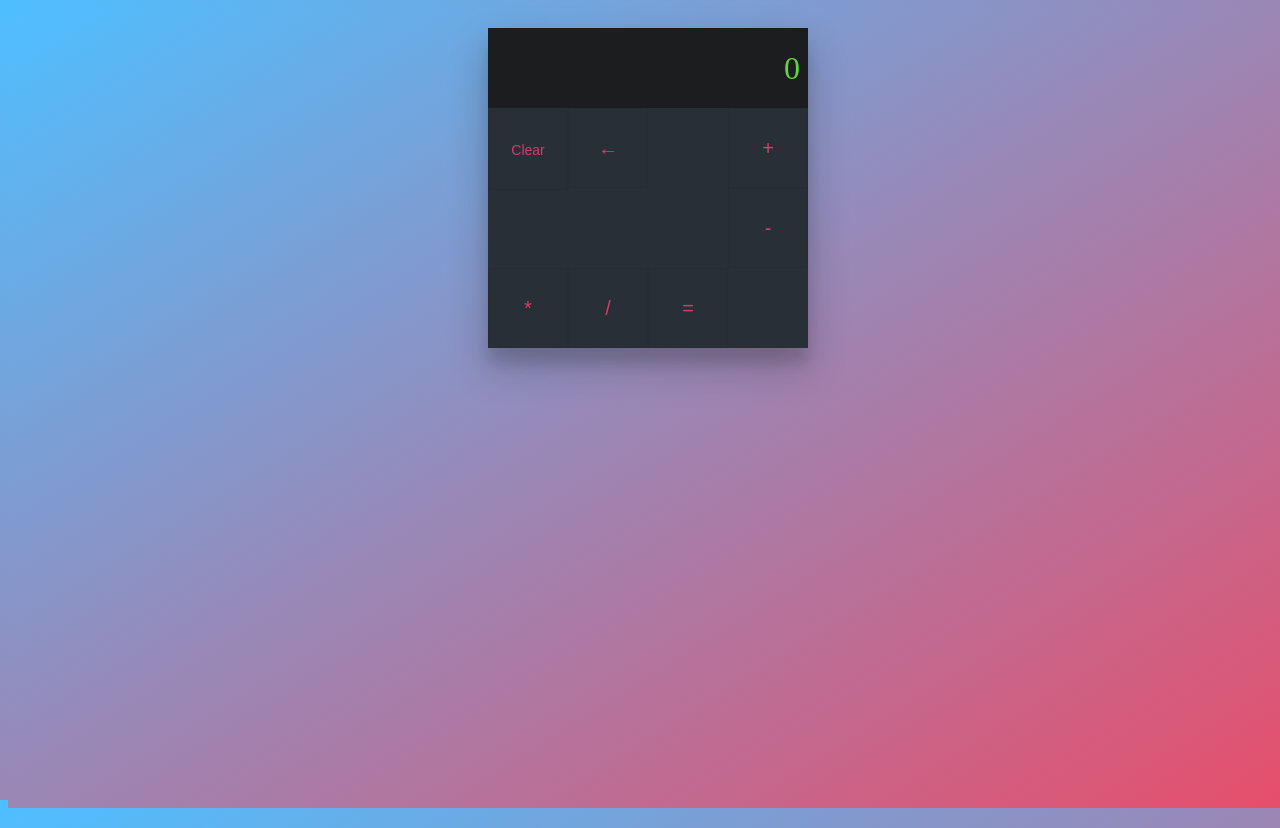
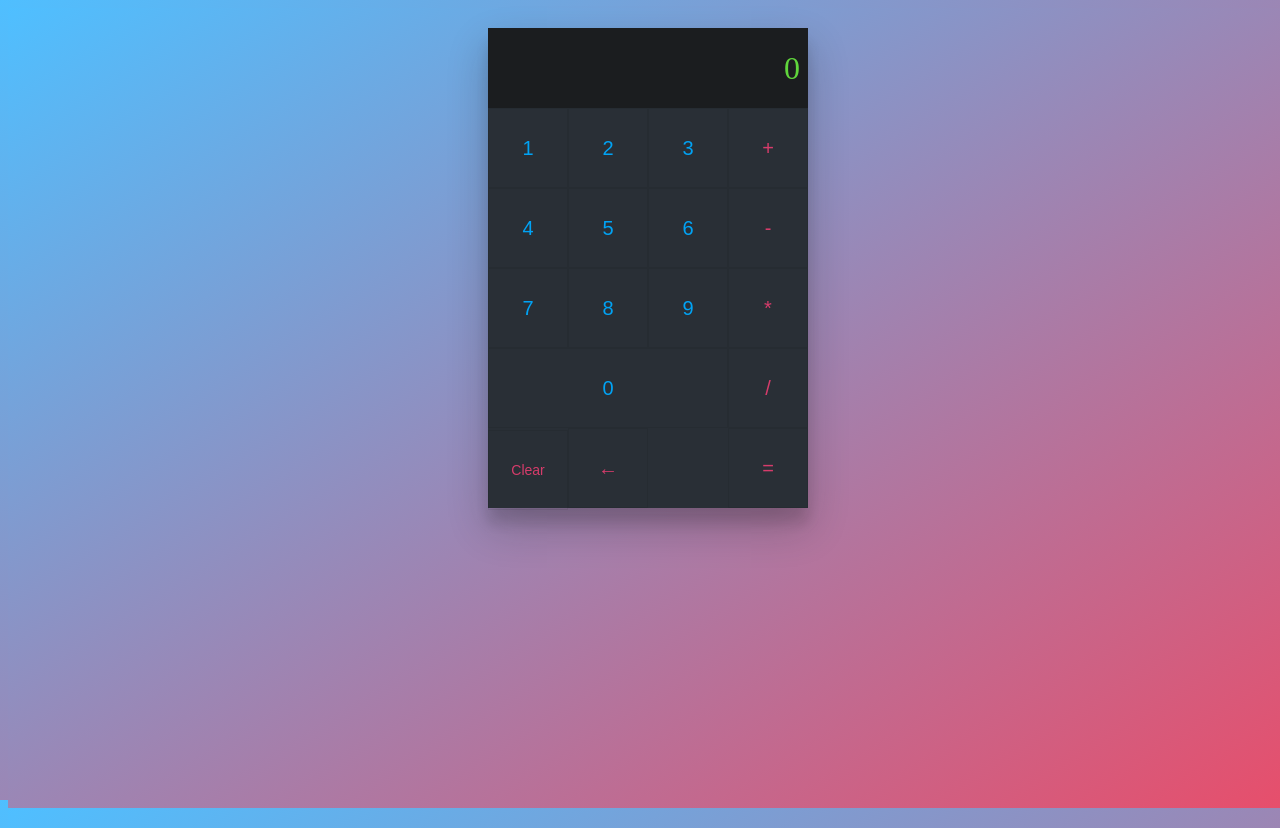
Before and after one commit to sgonzavar/calcapp, a React (Create React App) app: page / in a window 1280 px wide. Built offline with nearby package versions, Linux system fonts and the light colour scheme.

Commit message:
Fix: new format for buttons

```diff
--- a/src/components/Numbers.jsx
+++ b/src/components/Numbers.jsx
@@ -2,11 +2,12 @@ import React from 'react'
 import PropTypes from 'prop-types'
 import Buttons from './Buttons'
 
-const numbers = [0, 1, 2, 3, 4, 5, 6, 7, 8, 9];
-const renderButtons = (onClickNumber) => {
-    const renderButton = (number) => {
-        <Buttons text={number.toString()} clickHandler={onClickNumber} />
-    }
+const numbers = [1, 2, 3, 4, 5, 6, 7, 8, 9, 0 ]
+
+const renderButtons = onClickNumber => {
+    const renderButton = number => (
+        <Buttons key={number} text={number.toString()} clickHandler={onClickNumber} />
+    )
     return numbers.map(renderButton)
 }
 const Numbers = ({ onClickNumber} ) => {
@@ -15,16 +16,6 @@ const Numbers = ({ onClickNumber} ) => {
             {
                 renderButtons(onClickNumber)
             }
-            {/* <Buttons text="1" clickHandler={onClikcNumber} />
-            <Buttons text="2" clickHandler={onClikcNumber} />
-            <Buttons text="3" clickHandler={onClikcNumber} />
-            <Buttons text="4" clickHandler={onClikcNumber} />
-            <Buttons text="5" clickHandler={onClikcNumber} />
-            <Buttons text="6" clickHandler={onClikcNumber} />
-            <Buttons text="7" clickHandler={onClikcNumber} />
-            <Buttons text="8" clickHandler={onClikcNumber} />
-            <Buttons text="9" clickHandler={onClikcNumber} />
-            <Buttons text="0" clickHandler={onClikcNumber} /> */}
         </section>
     )
 }
```
